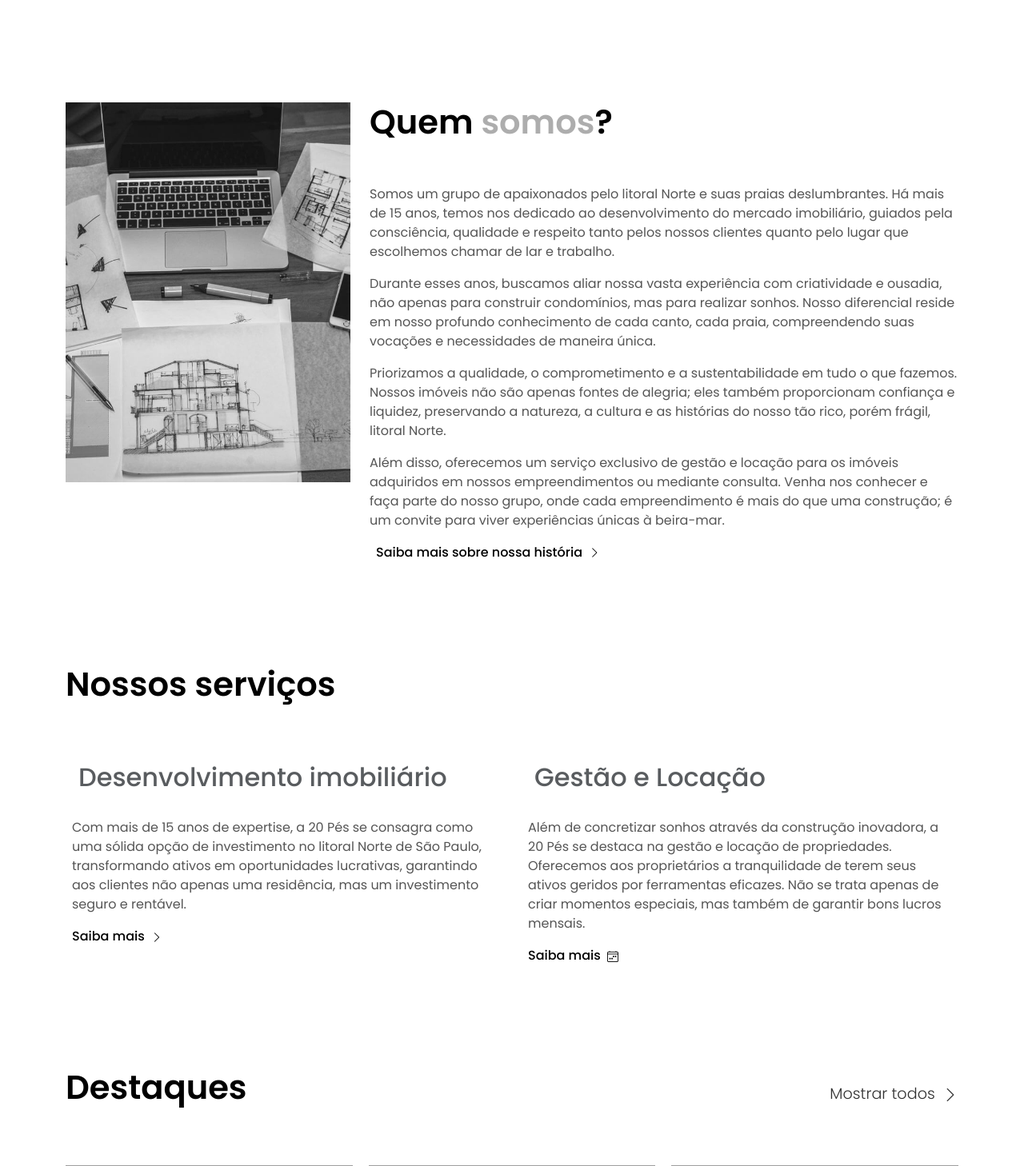
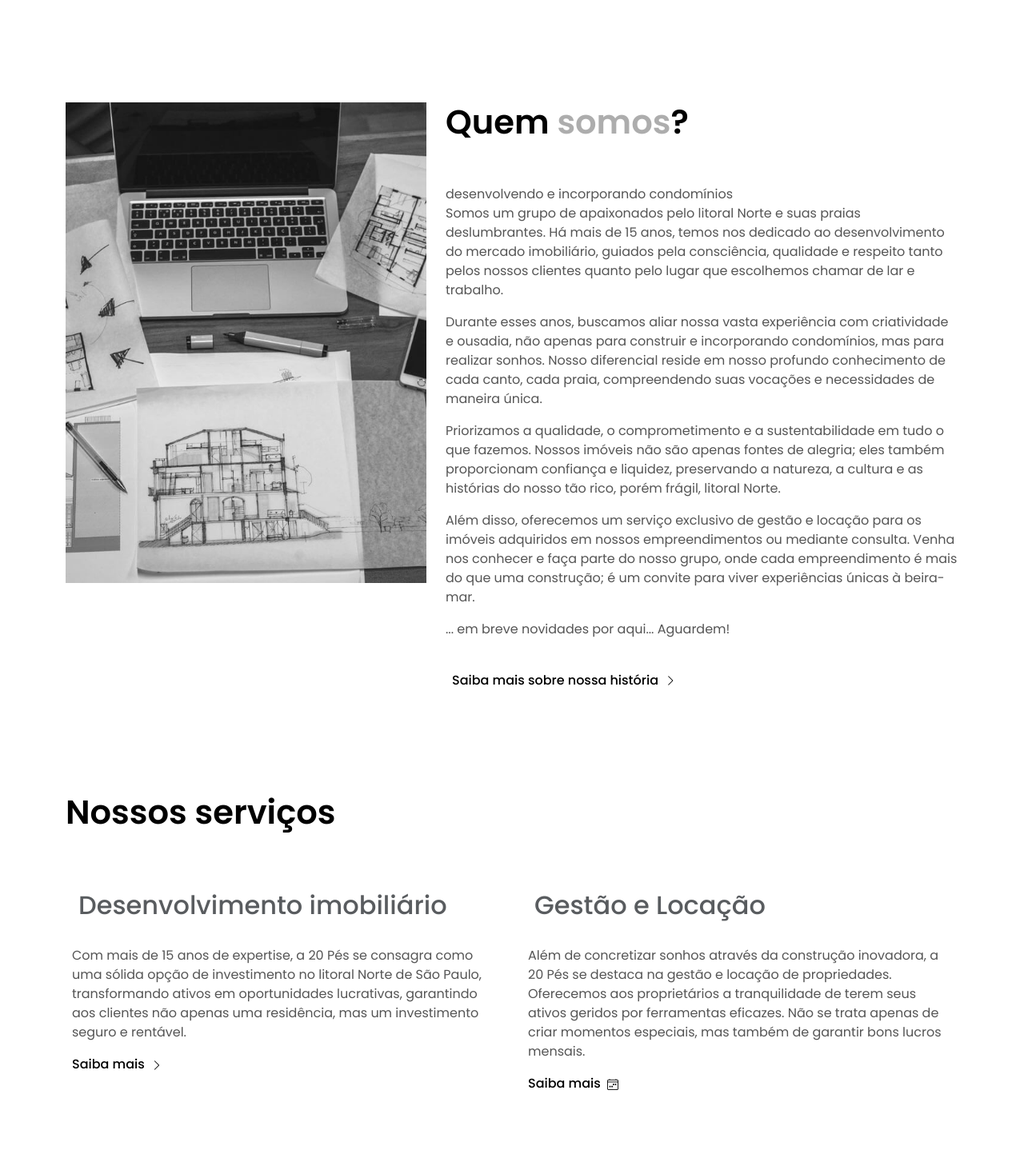
Before and after one commit to everlon/20pes, a Django app: page / in a window 1280 px wide. Shown: the part 824-2282 px from the top of the page at 80% size. Run offline with Django 4.2, Linux system fonts and the light colour scheme; data comes from the database, SQL or seed files in the repository; some libraries are stand-ins or nearby versions; grey boxes are pictures that could not be loaded.

Commit message:
Pequenos detalhes finais

```diff
--- a/imoveis/templates/about.html
+++ b/imoveis/templates/about.html
@@ -40,11 +40,7 @@
               <img src="{% static 'assets/img/slide-about-1.jpg' %}" alt="" class="img-fluid">
             </div>
             <div class="sinse-box">
-              <h3 class="sinse-title">20 Pés
-                <span></span>
-                <br> EstateAgency
-              </h3>
-              <p>desde 2017</p>
+              <img src="{% static 'assets/img/logo_footer3_white.png' %}" width="150" alt="20 Pés" class="img-a img-fluid">
             </div>
           </div>
           <div class="col-md-12 section-t8 position-relative">
--- a/imoveis/templates/head.html
+++ b/imoveis/templates/head.html
@@ -24,19 +24,3 @@
     <!-- Template Main CSS File -->
     <link href="{% static 'assets/css/style.css' %}" rel="stylesheet">
   </head>
-
-
-
-<link rel="apple-touch-icon" sizes="57x57" href="/apple-icon-57x57.png">
-<link rel="apple-touch-icon" sizes="60x60" href="/apple-icon-60x60.png">
-<link rel="apple-touch-icon" sizes="72x72" href="/apple-icon-72x72.png">
-<link rel="apple-touch-icon" sizes="76x76" href="/apple-icon-76x76.png">
-<link rel="apple-touch-icon" sizes="114x114" href="/apple-icon-114x114.png">
-<link rel="apple-touch-icon" sizes="120x120" href="/apple-icon-120x120.png">
-<link rel="apple-touch-icon" sizes="144x144" href="/apple-icon-144x144.png">
-<link rel="apple-touch-icon" sizes="152x152" href="/apple-icon-152x152.png">
-<link rel="apple-touch-icon" sizes="180x180" href="/apple-icon-180x180.png">
-<link rel="icon" type="image/png" sizes="192x192"  href="/android-icon-192x192.png">
-<link rel="icon" type="image/png" sizes="32x32" href="/favicon-32x32.png">
-<link rel="icon" type="image/png" sizes="96x96" href="/favicon-96x96.png">
-<link rel="icon" type="image/png" sizes="16x16" href="/favicon-16x16.png">
--- a/imoveis/templates/index.html
+++ b/imoveis/templates/index.html
@@ -102,19 +102,20 @@
       <div class="container">
         <div class="col-md-12 position-relative">
         <div class="row">
-          <div class="col-md-4">
+          <div class="col-md-5">
             <img src="{% static 'assets/img/about-1.jpg' %}" alt="" class="img-fluid">
           </div>
-          <div class="col-md-8">
+          <div class="col-md-7">
             <div class="title-box-d">
               <h2 class="title-a">Quem <span class="color-d">somos</span>?
               </h2>
             </div>
+            desenvolvendo e incorporando condomínios
             <p class="color-text-a">
               Somos um grupo de apaixonados pelo litoral Norte e suas praias deslumbrantes. Há mais de 15 anos, temos nos dedicado ao desenvolvimento do mercado imobiliário, guiados pela consciência, qualidade e respeito tanto pelos nossos clientes quanto pelo lugar que escolhemos chamar de lar e trabalho.
             </p>
             <p class="color-text-a">
-              Durante esses anos, buscamos aliar nossa vasta experiência com criatividade e ousadia, não apenas para construir condomínios, mas para realizar sonhos. Nosso diferencial reside em nosso profundo conhecimento de cada canto, cada praia, compreendendo suas vocações e necessidades de maneira única.
+              Durante esses anos, buscamos aliar nossa vasta experiência com criatividade e ousadia, não apenas para construir e incorporando condomínios, mas para realizar sonhos. Nosso diferencial reside em nosso profundo conhecimento de cada canto, cada praia, compreendendo suas vocações e necessidades de maneira única.
             </p>
             <p class="color-text-a">
               Priorizamos a qualidade, o comprometimento e a sustentabilidade em tudo o que fazemos. Nossos imóveis não são apenas fontes de alegria; eles também proporcionam confiança e liquidez, preservando a natureza, a cultura e as histórias do nosso tão rico, porém frágil, litoral Norte.
@@ -122,11 +123,15 @@
             <p class="color-text-a">
               Além disso, oferecemos um serviço exclusivo de gestão e locação para os imóveis adquiridos em nossos empreendimentos ou mediante consulta. Venha nos conhecer e faça parte do nosso grupo, onde cada empreendimento é mais do que uma construção; é um convite para viver experiências únicas à beira-mar.
             </p>
-          <div class="card-footer-c">
-            <a href="{% url 'about' %}" class="link-c link-icon">Saiba mais sobre nossa história
-              <span class="bi bi-chevron-right"></span>
-            </a>
-          </div>
+            <p class="color-text-a">
+              ... em breve novidades por aqui... Aguardem!
+            </p>
+            <br>
+            <div class="card-footer-c">
+              <a href="{% url 'about' %}" class="link-c link-icon">Saiba mais sobre nossa história
+                <span class="bi bi-chevron-right"></span>
+              </a>
+            </div>
         </div>
         </div>
       </div>
```
Also changed, not shown: static/assets/img/apple-touch-icon.png (deleted), static/assets/img/favicon.png (deleted), static/assets/img/logo_footer3_white.png (added).
